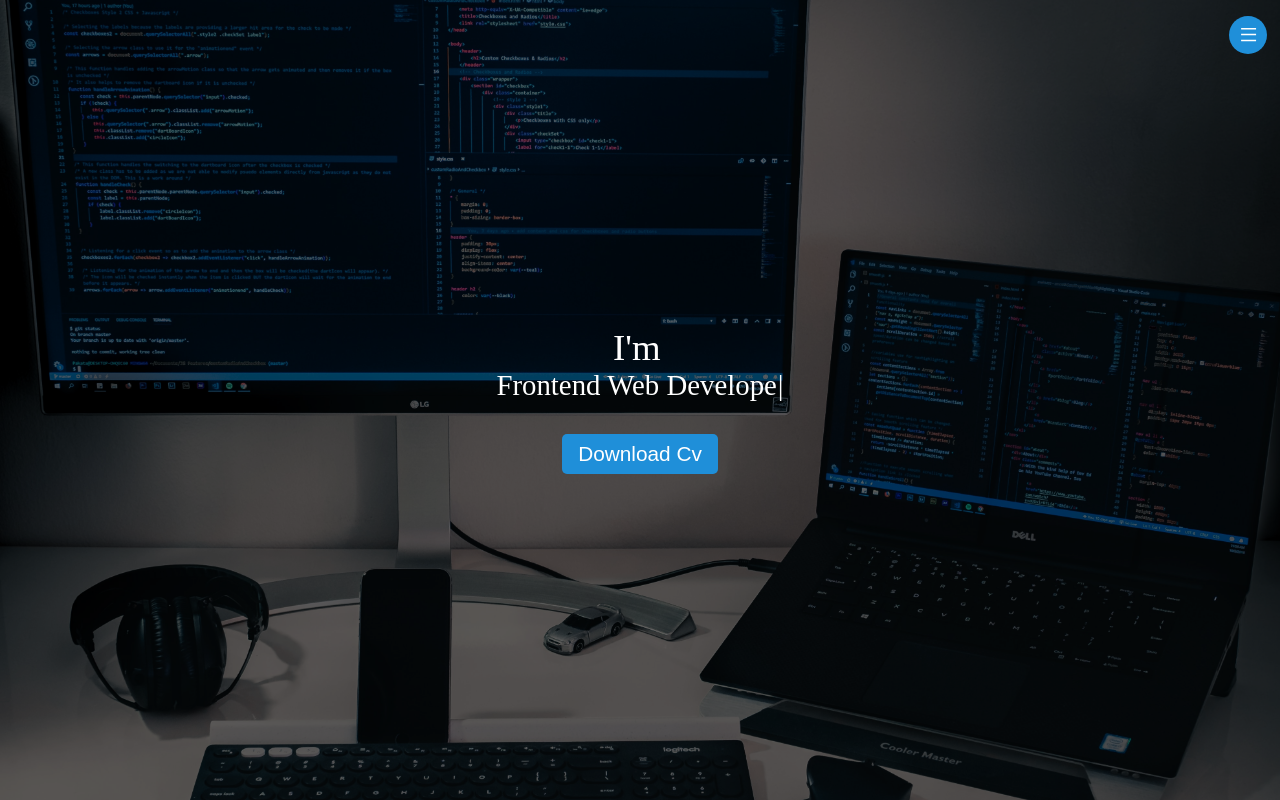
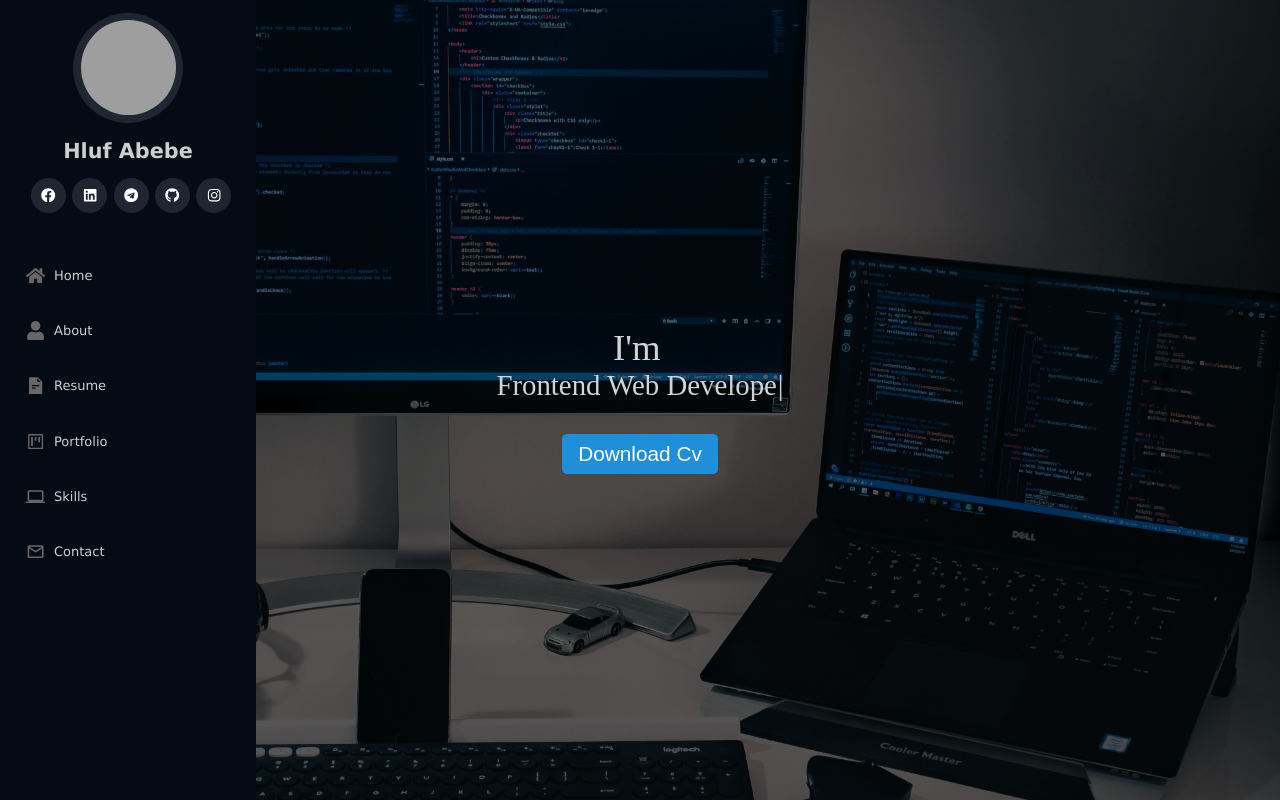
Before and after one commit to HlufD/Hiluf-Abebe-porfolio, a React (Vite) app: page / in a window 1280 px wide. Built offline with nearby package versions, Linux system fonts and the light colour scheme; grey boxes are pictures that could not be loaded.

Commit message:
final of the side bar but it seems to have a problem with loading and also the way it is structured

```diff
--- a/src/Routes/Home.style.css
+++ b/src/Routes/Home.style.css
@@ -35,7 +35,7 @@
   width: 100vw;
   height: 100vh;
   background-color: rgba(0, 0, 0, 0.6);
-  color: #fff;
+  color: rgb(211, 211, 211);
   font-size: 1.8rem;
   display: flex;
   justify-content: center;
@@ -56,3 +56,9 @@
   color: #fff;
   border-radius: 5px;
 }
+
+@media (min-width: 720px) {
+  .hamburger-container {
+    display: none;
+  }
+}
--- a/src/components/SideBar.jsx
+++ b/src/components/SideBar.jsx
@@ -8,7 +8,7 @@ import {
   FaUser,
 } from "react-icons/fa";
 import { AiOutlineProject, AiFillFileText } from "react-icons/ai";
-import { MdOutlineLocalPostOffice } from "react-icons/md";
+import { MdOutlineLocalPostOffice, MdComputer } from "react-icons/md";
 import classNames from "classnames";
 import NavLink from "./NavLink";
 import SocilaMideaLink from "./SocilaMideaLink";
@@ -39,6 +39,7 @@ function SideBar({ toggel }) {
       <NavLink Icon={FaUser} text={"About"} linkto={"#"} />
       <NavLink Icon={AiFillFileText} text={"Resume"} linkto={"#"} />
       <NavLink Icon={AiOutlineProject} text={"Portfolio"} linkto={"#"} />
+      <NavLink Icon={MdComputer} text={"Skills"} linkto={"#"} />
       <NavLink Icon={MdOutlineLocalPostOffice} text={"Contact"} linkto={"#"} />
     </div>
   );
--- a/src/components/SideBar.style.css
+++ b/src/components/SideBar.style.css
@@ -1,15 +1,15 @@
 .side-bar {
   transform: translateX(-330px);
-  transition: all ease-in-out 0.4s;
+  transition: all ease-in-out 0.8s;
   position: fixed;
   height: 100vh;
+  font-family: Verdana, Geneva, Tahoma, sans-serif;
   z-index: 100;
+  background-color: #040b14;
   /* padding: 40px 0 40 0; */
 }
 .showSidebar {
-  width: 84%;
-  background-color: #040b14;
-  font-family: Verdana, Geneva, Tahoma, sans-serif;
+  width: 60%;
   transform: translateX(0);
 }
 .sidebar-info {
@@ -93,3 +93,10 @@
   color: rgb(106, 102, 102);
   font-size: 1.2rem;
 }
+
+@media (min-width: 720px) {
+  .side-bar {
+    width: 20%;
+    transform: translateX(0);
+  }
+}
```
